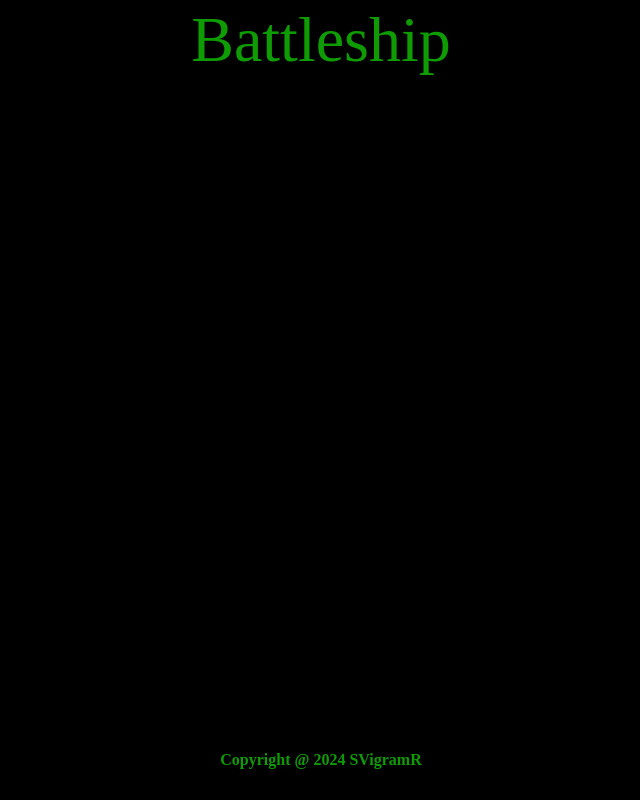
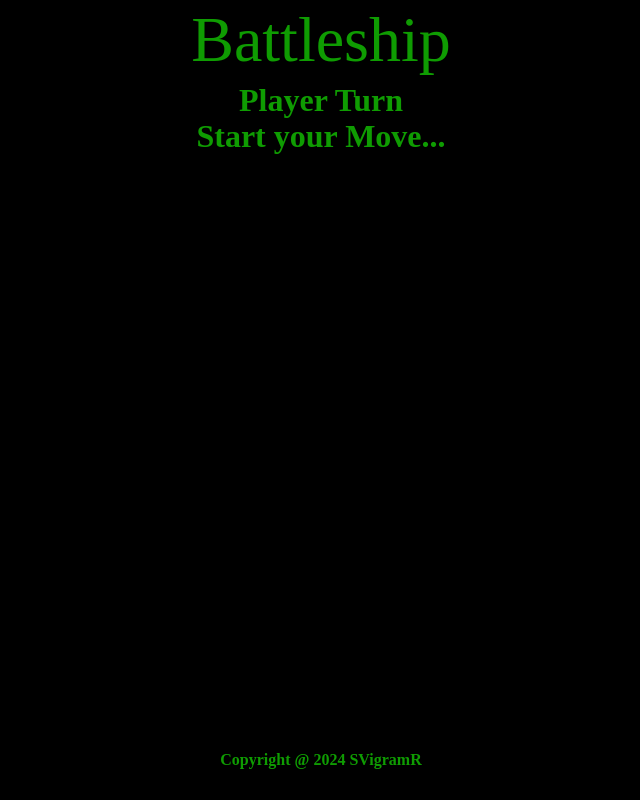
Before and after one commit to SVigramR/Battleship, a website built with webpack: page src/index.html in a window 1280 px wide. Shown: the whole page, without its empty margins (319-959 px from the left). Built offline with nearby package versions, Linux system fonts and the light colour scheme.

Commit message:
Initiating the board modal content in main tag

```diff
--- a/src/index.html
+++ b/src/index.html
@@ -14,7 +14,13 @@
     </header>
 
     <main>
-
+        <div id="playerTurnDiv">Player Turn</div>
+        <div id="resultDiv">Start your Move...</div>
+        <div id="boardHolder">
+            <div id="playerBoard"></div>
+            <div id="computerBoard"></div>
+        </div>
+        <div id="controller"></div>
     </main>
 
     <footer>
--- a/src/style.css
+++ b/src/style.css
@@ -36,3 +36,23 @@ main {
     width: 100vw;
     flex-grow: 1;
 }
+
+#playerTurnDiv {
+    width: 100vw;
+    height: 2rem;
+    text-align: center;
+    padding: 2px;
+    color: #0f9c02;
+    font-weight: 900;
+    font-size: 2rem;
+}
+
+#resultDiv {
+    width: 100vw;
+    height: 2rem;
+    text-align: center;
+    padding: 2px;
+    color: #0f9c02;
+    font-weight: 900;
+    font-size: 2rem;
+}
```
